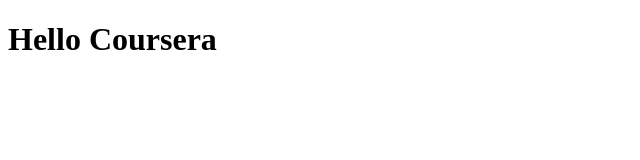
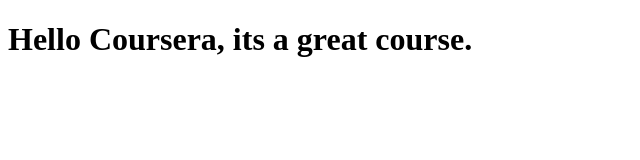
Before and after one commit to pankaj-kvhld/coursera-test, a plain HTML site: page site/index.html in a window 1280 px wide. Shown: the whole page, without its empty margins (0-640 px from the left). Drawn offline with Linux system fonts and the light colour scheme.

Commit message:
Small Change added

```diff
--- a/site/index.html
+++ b/site/index.html
@@ -5,6 +5,6 @@
 </head>
 <body>
 
-<h1>Hello Coursera</h1>
+<h1>Hello Coursera, its a great course.</h1>
 </body>
 </html>
```
